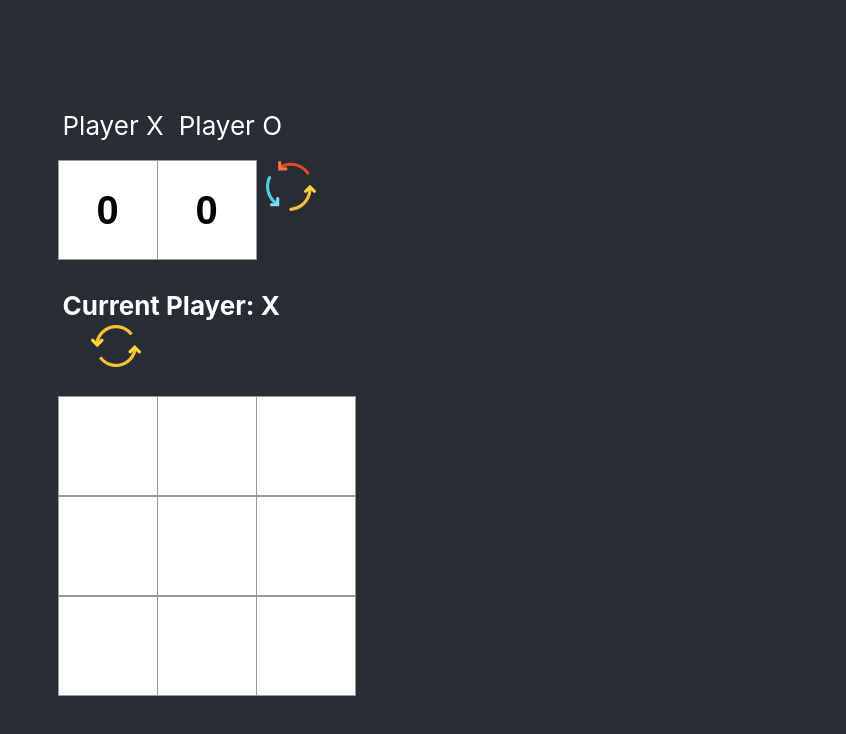
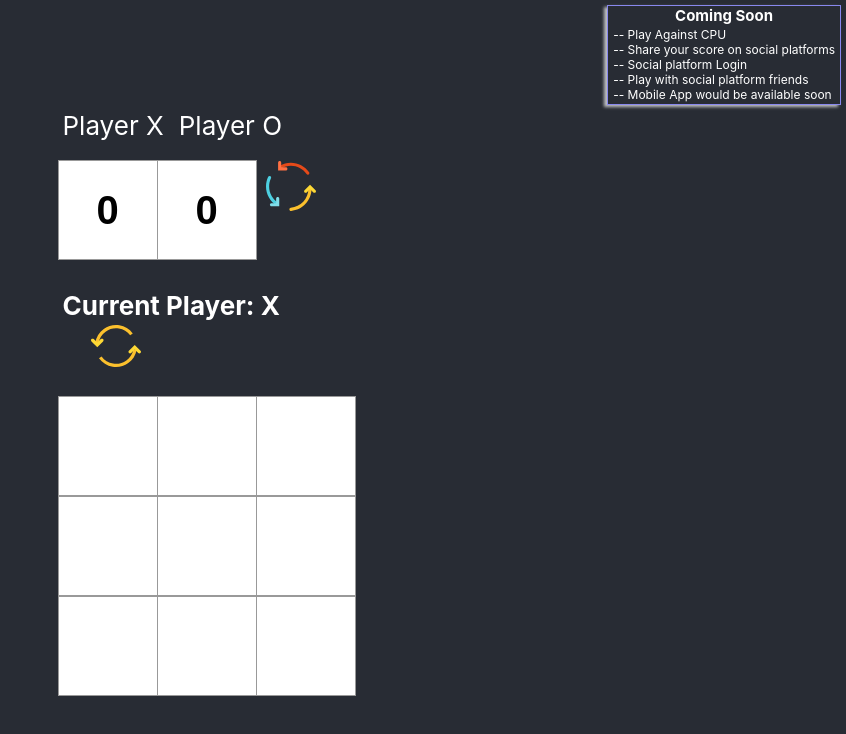
Before and after one commit to Smi0001/tic-tac-toe, a React (Create React App) app: page / in a window 1280 px wide. Shown: the top 734 px of the page, without its empty margins (434-1280 px from the left). Built offline with nearby package versions, Linux system fonts and the light colour scheme.

Commit message:
cleaning code afte redux implementation

```diff
--- a/src/App.css
+++ b/src/App.css
@@ -118,3 +118,30 @@
     transform: rotate(360deg)
   }
 }
+
+.upcoming-feature-div {
+  position: absolute;
+  border: 1px solid #88e;
+  box-shadow: -3px 2px 3px rgba(255, 255, 255, 0.7);
+  font-size: 12px;
+  right: 0;
+  top: 0;
+  margin: 5px;
+}
+.upcoming-feature-div:hover {
+  color: #282C34;
+  background-color: white;
+}
+.upcoming-feature-div label {
+  font-size: 15px;
+  font-weight: bold;
+}
+.upcoming-feature-list {
+  padding: 0;
+  margin: 2px 0;
+}
+.upcoming-feature-div li {
+  list-style-type: none;
+  padding: 0 5px;
+  text-align: left;
+}
--- a/src/App.js
+++ b/src/App.js
@@ -1,13 +1,11 @@
 import React from 'react';
-// import logo from './logo.svg';
 import './App.css';
-import Container from './container/Container';
+import Container from './components/Container';
 
 function App() {
   return (
     <div className="App">
       <header className="App-header">
-        {/* <img src={logo} className="App-logo" alt="logo" /> */}
           <Container />
       </header>
     </div>
--- a/src/actions/index.js
+++ b/src/actions/index.js
@@ -64,7 +64,6 @@ export const checkGameOver = (dispatch, getState) => {
             return false
         }
     }
-    // when no available box is available this snippet executes only when callDeclareWinnerFn() is not called
     if (availableBoxCounter === 0) {
         dispatch(AppActions.setGameOver(true, TEXT_CONSTANTS.MATCH_DRAW_TEXT))
         UTILS.colorBox(winnerBoxes[0])
--- a/src/container/Box.js
+++ b/src/components/Box.js
@@ -1,6 +1,4 @@
 import React from 'react'
-// import { TEXT_CONSTANTS } from '../constants/constants'
-// const { DEFAULT_POINTER_CLASS } = TEXT_CONSTANTS
 
 class Box extends React.Component {
 
@@ -20,7 +18,6 @@ class Box extends React.Component {
                 className={ dynamicClasses.join(" ") }
                 onClick={this.handleClick.bind(this)}
             >
-                {/* disabled={ disabledProp ? true : null } */}
                 { value }
             </button>
         )
--- a/src/container/Container.js
+++ b/src/components/Container.js
@@ -4,7 +4,7 @@ import store from '../reduxStore'
 import { AppActions, checkGameOver, reloadGame } from '../actions';
 import Box from './Box'
 import Scoreboard from './Scoreboard'
-import { TEXT_CONSTANTS } from '../constants/constants'
+import { TEXT_CONSTANTS, UPCOMING_FEATURE } from '../constants/constants'
 import reloadIcon from '../assets/reload.svg'
 import { UTILS } from '../utils/common-utils'
 const {
@@ -12,14 +12,11 @@ const {
     DEFAULT_POINTER_CLASS,
     CURRENT_PLAYER_TEXT,
     MATCH_DRAW_TEXT,
+    UPCOMING_FEATURE_TEXT,
 } = TEXT_CONSTANTS
 
 
 class Container extends React.Component {
-
-    componentDidMount() {
-        // this.unsubscribeStore = store.subscribe(this.updateStateFromStore);
-    }
 
     reloadGame() {
         store.dispatch(
@@ -77,10 +74,24 @@ class Container extends React.Component {
         return grid
     }
 
+    renderUpcomingFeatures() {
+        return (
+            <div className="upcoming-feature-div">
+                <label>{UPCOMING_FEATURE_TEXT}</label>
+                <ul className="upcoming-feature-list">
+                    {
+                        UPCOMING_FEATURE.map( (feature, index) => <li key={index}>-- {feature}</li>)
+                    }
+                </ul>
+            </div>
+        )
+    }
+
     render() {
         const { currentPlayer, info, isGameOver, reloadScores } = this.props
         return (
             <div className="row">
+                <div>{ this.renderUpcomingFeatures() }</div>
                 <div>
                     <div className="scoreboard">
                         {!reloadScores ? <Scoreboard /> : this.mountScoreBoard()}
@@ -127,9 +138,6 @@ const mapDispatchToProps = dispatch => {
         declareWinner: (winnerBoxIndex, winnerBoxArray) => {
             dispatch(AppActions.declareWinner(winnerBoxIndex, winnerBoxArray))
         },
-        // checkGameOver: (newState) => {
-        //     dispatch(AppActions.checkGameOver(newState))
-        // },
     }
 }
 export default connect(mapStateToProps, mapDispatchToProps )(Container)
--- a/src/constants/constants.js
+++ b/src/constants/constants.js
@@ -11,6 +11,7 @@ const SCORE_O = 'scoreO'
 const WINNER_TEXT = 'Winner: '
 const CURRENT_PLAYER_TEXT = 'Current Player: '
 const MATCH_DRAW_TEXT = 'Match is draw!'
+const UPCOMING_FEATURE_TEXT = 'Coming Soon'
 export const matrix = [
     null, null, null,
     null, null, null,
@@ -39,4 +40,12 @@ export const TEXT_CONSTANTS = {
     WINNER_TEXT,
     CURRENT_PLAYER_TEXT,
     MATCH_DRAW_TEXT,
+    UPCOMING_FEATURE_TEXT,
 }
+export const UPCOMING_FEATURE = [
+    'Play Against CPU',
+    'Share your score on social platforms',
+    'Social platform Login',
+    'Play with social platform friends',
+    'Mobile App would be available soon',
+]
```
Also changed, not shown: src/components/Scoreboard.js (renamed from src/container/Scoreboard.js), 1 other file (tests, documents, lock files or other folders).
